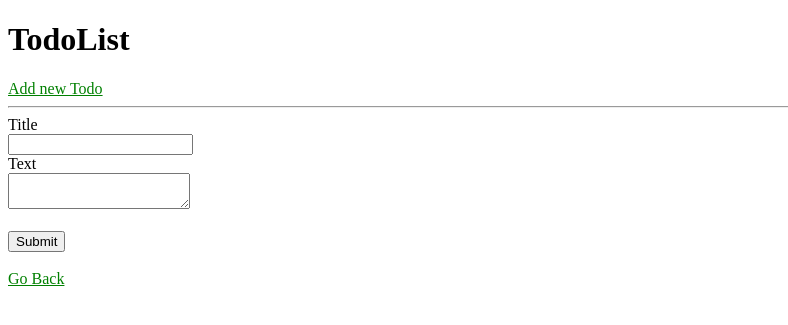
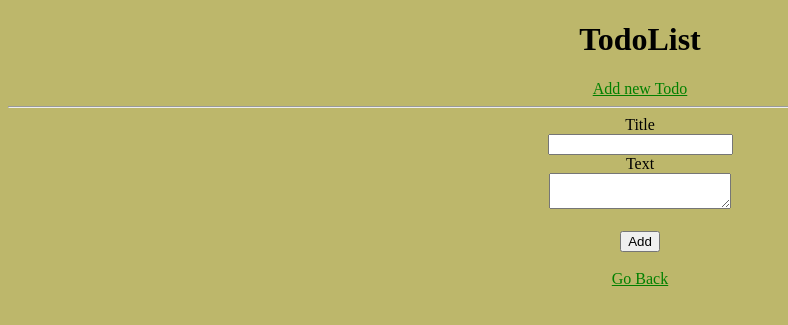
Before and after one commit to AdityaKumar774/django-project-todo, a Django app: page /todos/add in a window 1280 px wide. Shown: the top 325 px of the page, without its empty margins (0-788 px from the left). Run offline with Django 3.2, Linux system fonts and the light colour scheme.

Commit message:
styles added

```diff
--- a/apps/urls.py
+++ b/apps/urls.py
@@ -17,7 +17,7 @@ from django.conf.urls import include, url
 from django.contrib import admin
 
 urlpatterns = [
-    # url(r'^$', include('todolist.urls')),
+    url(r'^$', include('todolist.urls')),
     url(r'^todos/', include('todolist.urls')),
     url(r'^admin/', admin.site.urls),
 ]
--- a/todolist/static/css/style.css
+++ b/todolist/static/css/style.css
@@ -1,3 +1,16 @@
+body{
+    background-color: darkkhaki;
+    text-align: center;
+}
+
 a{
     color: #008000;
 }
+
+ul{
+    list-style: none;
+}
+
+p{
+    font-size: 40px;
+}
--- a/todolist/templates/add.html
+++ b/todolist/templates/add.html
@@ -7,7 +7,7 @@
     <label for="text"> Text </label><br />
     <textarea name="text" id="text"></textarea>
     <br><br>
-    <input type="submit" value="Submit" />
+    <input type="submit" value="Add" />
 </form>
 <br>
 <a href="/todos"> Go Back </a>
--- a/todolist/templates/details.html
+++ b/todolist/templates/details.html
@@ -1,7 +1,7 @@
 {% include 'partials/header.html' %}
     <a href="/todos"> << Go Back </a>
     <br>
-    <h1>{{ todo.title }}</h1>
+    <h1 class="todo">{{ todo.title }}</h1>
     <p>{{ todo.text }}</p>
     <br>
     Created on {{ todo.created_at }}
--- a/todolist/templates/partials/header.html
+++ b/todolist/templates/partials/header.html
@@ -3,7 +3,7 @@
 <head>
     <meta charset="utf-8">
     {% load static %}
-    <link rel="stylesheet" href="{% static 'css/style.css' %}">
+    <link rel="stylesheet" type="text/css" href="{% static 'css/style.css' %}">
     <title> TodoList </title>
 </head>
 <body>
```
Also changed, not shown: 1 other file.
